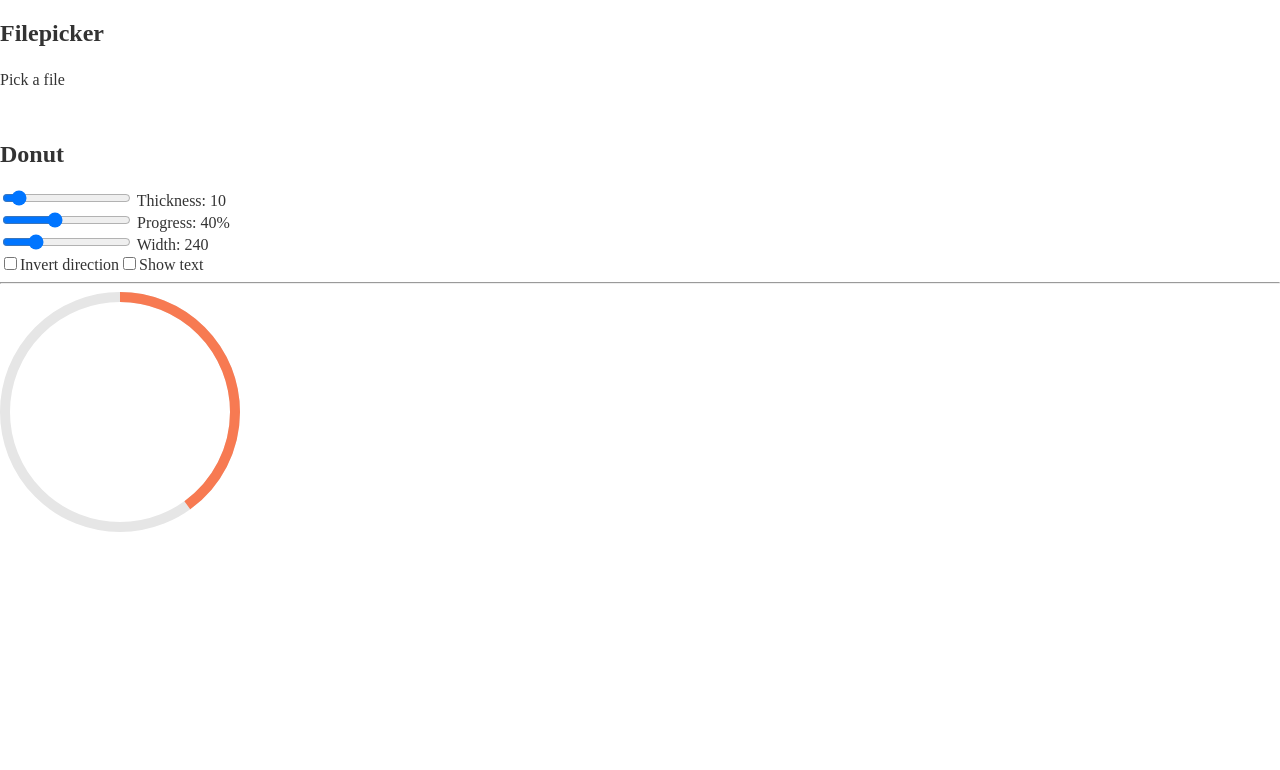
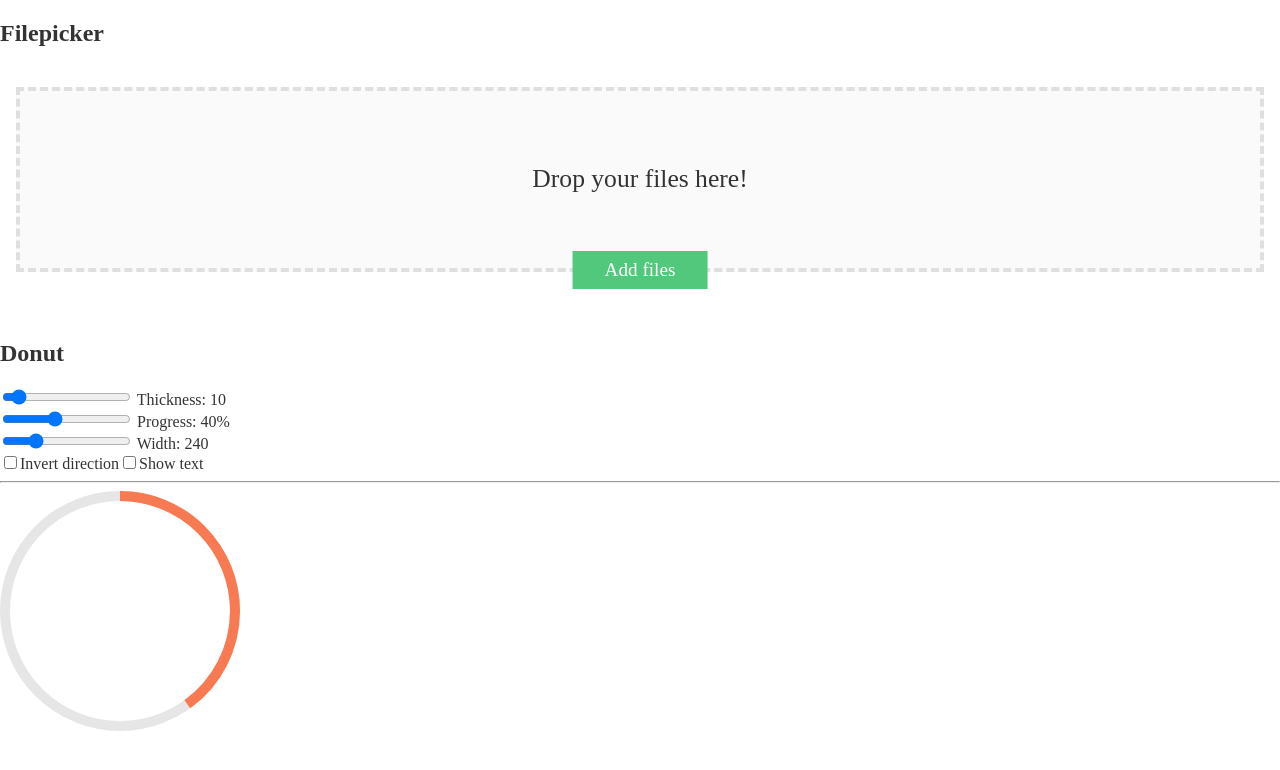
Before and after one commit to elgervb/ngx-components, an Angular app: page / in a window 1280 px wide. Shown: the top 770 px of the page. Built offline with nearby package versions, Linux system fonts and the light colour scheme.

Commit message:
redesign filepicker

```diff
--- a/src/app/file-picker/file-picker.component.scss
+++ b/src/app/file-picker/file-picker.component.scss
@@ -1,11 +1,38 @@
-
+:host {
+  display: flex;
+  flex-direction: column;
+}
 :host(.dragover) {
-  background-color: red;
-  cursor: progress;
+  .filepicker__droparea {
+    background-color: darken(#FAFAFA, 10%);
+  }
 }
 
-label {
+.filepicker__droparea {
+  background-color: #FAFAFA;
+  border: 4px dashed #dfdfdf;
+  font-size: 1.6rem;
+  margin: 1rem;
+  padding: 3rem 0;
+  position: relative;
+  text-align: center;
+}
+
+.btn__upload {
+  bottom: -1.3rem;
   cursor: pointer;
+  color: #fff;
+  background-color: #51C87B;
+  font-size: 1.2rem;
+  left: 50%;
+  padding: .5rem 2rem;
+  position: absolute;
+  transition: all .3s ease-in;
+  transform: translateX(-50%);
+
+  &:hover {
+    background-color: darken(#51C87B, 10%);
+  }
 }
 input[type=file].form-control {
   display: none;
@@ -31,7 +58,6 @@ input[type=file].form-control {
   height: 100%;
 }
 .filepicker__thumbs__placeholder {
-  max-width: 7rem;
   max-height: 7rem;
 }
 .filepicker__progress {
@@ -39,7 +65,7 @@ input[type=file].form-control {
   width: 100%;
 
   .filepicker__progress__inner {
-    background-color: #08af2f;
+    background-color: #51C87B;
     height: 100%;
     transition: width .1s ease-out;
     width: 0;
--- a/src/app/file-picker/file-picker.component.ts
+++ b/src/app/file-picker/file-picker.component.ts
@@ -3,16 +3,23 @@ import { Component, EventEmitter, HostBinding, HostListener, Input, OnInit, Outp
 @Component({
   selector: 'evb-file-picker',
   template: `
-    <input #filePicker type="file" id="filePicker" (change)="onChange()" required [multiple]="multiple" class="form-control" />
     <div class="filepicker__progress">
       <div class="filepicker__progress__inner"[style.width.%]="getProgress()"></div>
     </div>
+
     <div class="filepicker__picker">
-      <label for="filePicker">Pick a file</label>
-      <ul class="filepicker__list">
-        <li class="filepicker__list__item" *ngFor="let file of files">{{file.file.name}}</li>
-      </ul>
+      <input #filePicker type="file" id="filePicker" (change)="onChange()" required [multiple]="multiple" class="form-control" />
+
+      <div class="filepicker__droparea">
+        <p>Drop your files here!</p>
+        <label for="filePicker" class="btn__upload">Add file<span *ngIf="multiple">s</span></label>
+      </div>
+
     </div>
+
+    <ul class="filepicker__list">
+      <li class="filepicker__list__item" *ngFor="let file of files">{{file.file.name}}</li>
+    </ul>
     <div class="filepicker__thumbs">
       <div *ngFor="let file of files" class="filepicker__thumbs__placeholder">
         <img [src]="file.content" alt="{{file.file.name}}" title="{{file.file.name}}" class="filepicker__thumb" />
@@ -51,8 +58,8 @@ export class FilePickerComponent implements OnInit {
   }
 
   @HostListener('drop', ['$event']) ondrop(event: DragEvent) {
-
     this.pickFiles(event.dataTransfer.files);
+    this.dragover = false;
     return false;
   }
 
```
